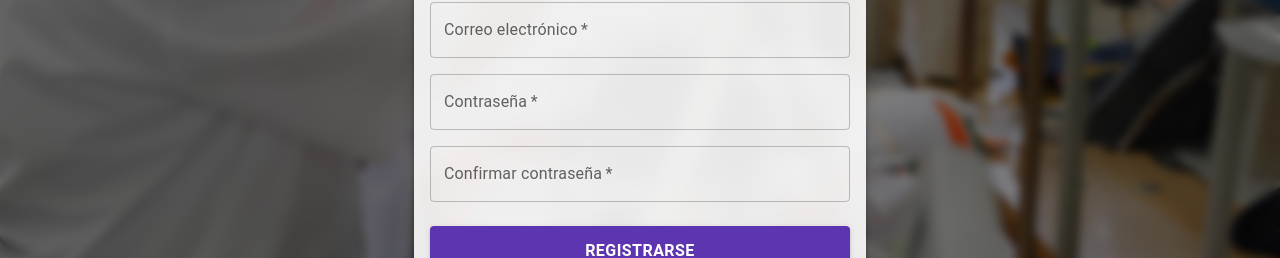
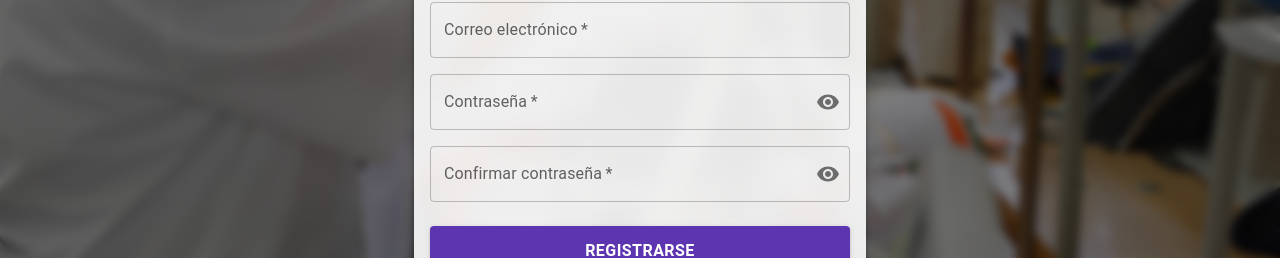
Before and after one commit to MateoFGB015/saep-final, a React (Create React App) app in the folder frontend/: page /registro-aprendiz in a window 1280 px wide. Shown: the part 432-690 px from the top of the page. Built offline with nearby package versions, Linux system fonts and the light colour scheme; no server answers.

Commit message:
Update Aprendiz.js

```diff
--- a/frontend/src/features/Registro/Aprendiz.js
+++ b/frontend/src/features/Registro/Aprendiz.js
@@ -16,10 +16,17 @@ import {
 } from "@mui/material";
 import { useNavigate } from "react-router-dom";
 import backgroundImage from "../../assets/imgs/confeccion.jpg";
+import Visibility from "@mui/icons-material/Visibility";
+import VisibilityOff from "@mui/icons-material/VisibilityOff";
+import { InputAdornment, IconButton } from "@mui/material";
+
+
 
 function FormularioAprendiz() {
   const navigate = useNavigate();
   const [modalAbierto, setModalAbierto] = useState(false);
+  const [mostrarPassword, setMostrarPassword] = useState(false);
+const [mostrarConfirmacion, setMostrarConfirmacion] = useState(false);
   const [errors, setErrors] = useState({});
   const [fichas, setFichas] = useState([]);
   const [form, setForm] = useState({
@@ -328,7 +335,7 @@ const validarContrasena = (valor) => {
        <TextField
         label="Contraseña"
         name="password"
-        type="password"
+        type={mostrarPassword ? "text" : "password"}
         value={form.password}
         onChange={handleChange}
         fullWidth
@@ -336,17 +343,35 @@ const validarContrasena = (valor) => {
         error={Boolean(errors.password)}
         helperText={errors.password}
         sx={{ mb: 2, ...purpleFocusStyle }}
+        InputProps={{
+          endAdornment: (
+            <InputAdornment position="end">
+              <IconButton onClick={() => setMostrarPassword(!mostrarPassword)} edge="end">
+                {mostrarPassword ? <VisibilityOff /> : <Visibility />}
+              </IconButton>
+            </InputAdornment>
+          ),
+        }}
       />
 
       <TextField
         label="Confirmar contraseña"
         name="confirmarContrasena"
-            type="password"
+        type={mostrarConfirmacion ? "text" : "password"}
         value={form.confirmarContrasena}
         onChange={handleChange}
         fullWidth
         required
         sx={{ mb: 2, ...purpleFocusStyle }}
+        InputProps={{
+          endAdornment: (
+            <InputAdornment position="end">
+              <IconButton onClick={() => setMostrarConfirmacion(!mostrarConfirmacion)} edge="end">
+                {mostrarConfirmacion ? <VisibilityOff /> : <Visibility />}
+              </IconButton>
+            </InputAdornment>
+          ),
+        }}
       />
 
           <Button
```
Lines whose indentation alone changed are shown as unchanged.
